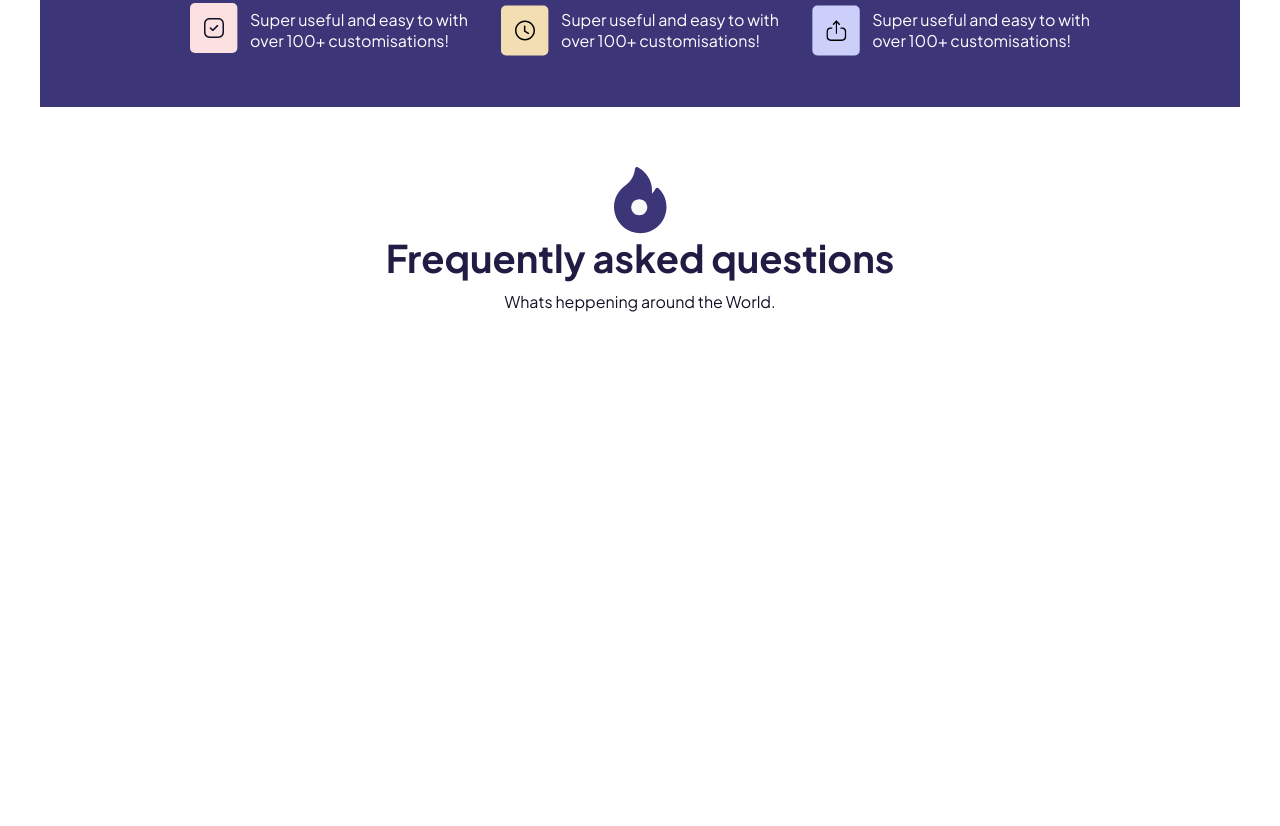
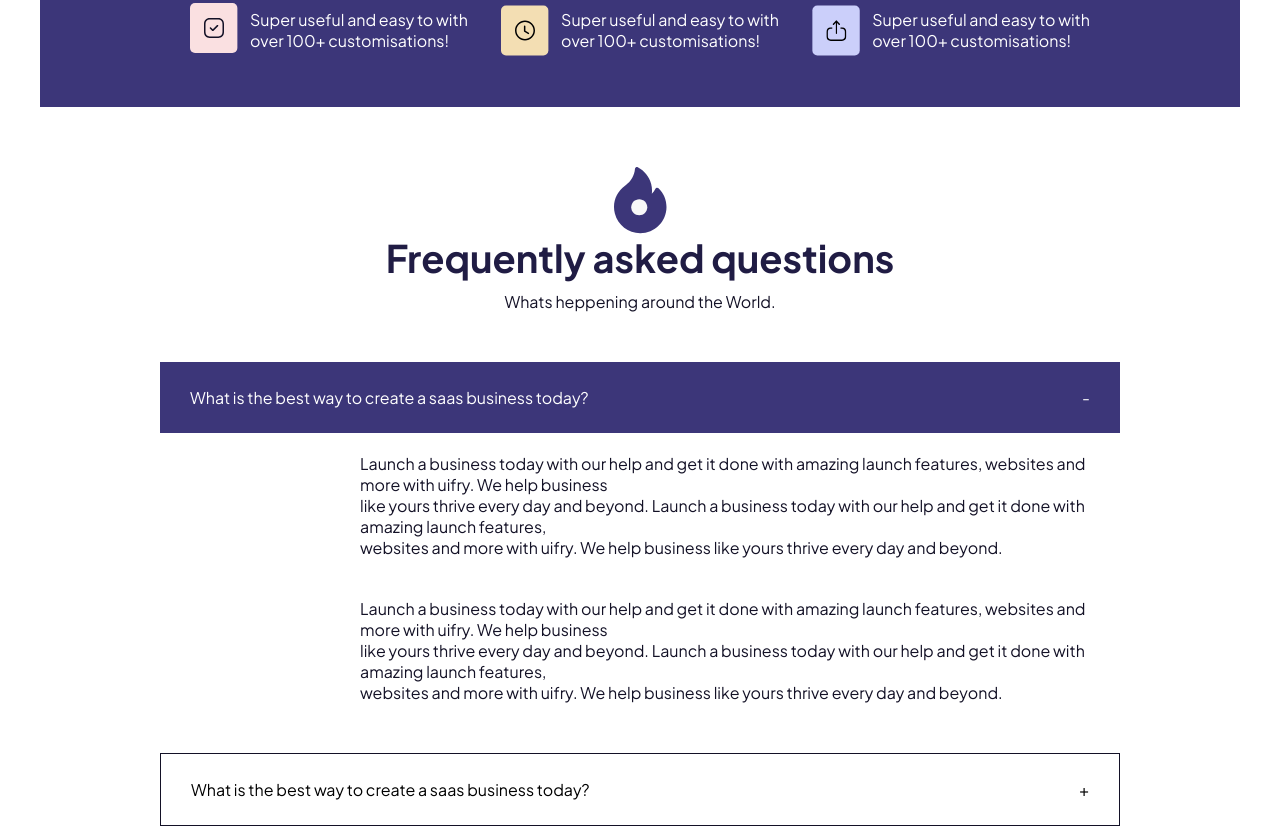
Before and after one commit to GiftChika/SaaS-Website, a plain HTML site: page index.html in a window 1280 px wide. Shown: the part 4226-5052 px from the top of the page. Before the commit the page ends 4538 px from the top, so only its background shows below. Drawn offline with Linux system fonts and the light colour scheme.

Commit message:
commited some changes

```diff
--- a/css/index.css
+++ b/css/index.css
@@ -263,6 +263,7 @@ body{
     display: flex;
     flex-direction: row;
     padding-top: 30px;
+    gap: 25px;
 }
 .lin4{
     display: flex;
@@ -290,6 +291,47 @@ body{
     flex-direction: row;
     align-items: center;
 }
-.two{
+/* section9 */
+.section9{
+    display: flex;
+    flex-direction: column;
+    justify-content: center;
+    padding-top: 50px;
+    padding-left: 120px;
+    padding-right: 120px;
+}
+.one-line{
+    display: flex;
+    flex-direction: row;
+    justify-content: space-between;
+    color: white;
+    background-color: #3C3679;
+    padding: 25px 30px;
+    text-align: center;
+    align-items: center;
+}
+.two-line{
+    display: flex;
+    flex-direction: column;
+    justify-content:center;
+    padding-top: 20px;
+    color: #131126;
+    font-size: 16px;
+    padding-left: 200px;
+}
+.p2{
+    padding-top: 40px;
+}
 
+.three-line{
+    display: flex;
+    flex-direction: row;
+    justify-content: space-between;
+    padding: 25px 30px;
+    text-align: center;
+    align-items: center;
+    border: 1px solid #131126;
 }
+.clear{
+    padding-top: 50px;
+}
--- a/index.html
+++ b/index.html
@@ -181,7 +181,32 @@
     <div class="line2">Whats heppening around the World.</div>
 </div>
 <!---------------------------section9-->
-<div class="section9"></div>
+<div class="section9">
+    <div class="one-line">
+        <div class="tex1">What is the best way to create a saas business today?</div>
+        <p>-</p>
+    </div>
+    <div class="two-line">
+        <div class="p1">Launch a business today with our help and get it done with amazing launch features,
+             websites and more with uifry. We help business <br>like yours thrive every day and beyond.
+             Launch a business today with our help and get it done with amazing launch features, <br>
+            websites and more with uifry. We help business like yours thrive every day and beyond.</div>
+            <div class="p2">
+                Launch a business today with our help and get it done with amazing launch features,
+                websites and more with uifry. We help business <br> like yours thrive every day and beyond.
+                Launch a business today with our help and get it done with amazing launch features,<br>
+                 websites and more with uifry. We help business like yours thrive every day and beyond.
+            </div>
+    </div>
+    <div class="clear">
+        <div class="three-line">
+            <div class="tex1">What is the best way to create a saas business today?</div>
+            <p>+</p>
+        </div>
+    </div>
+
+
+</div>
 
 
 </body>
```
